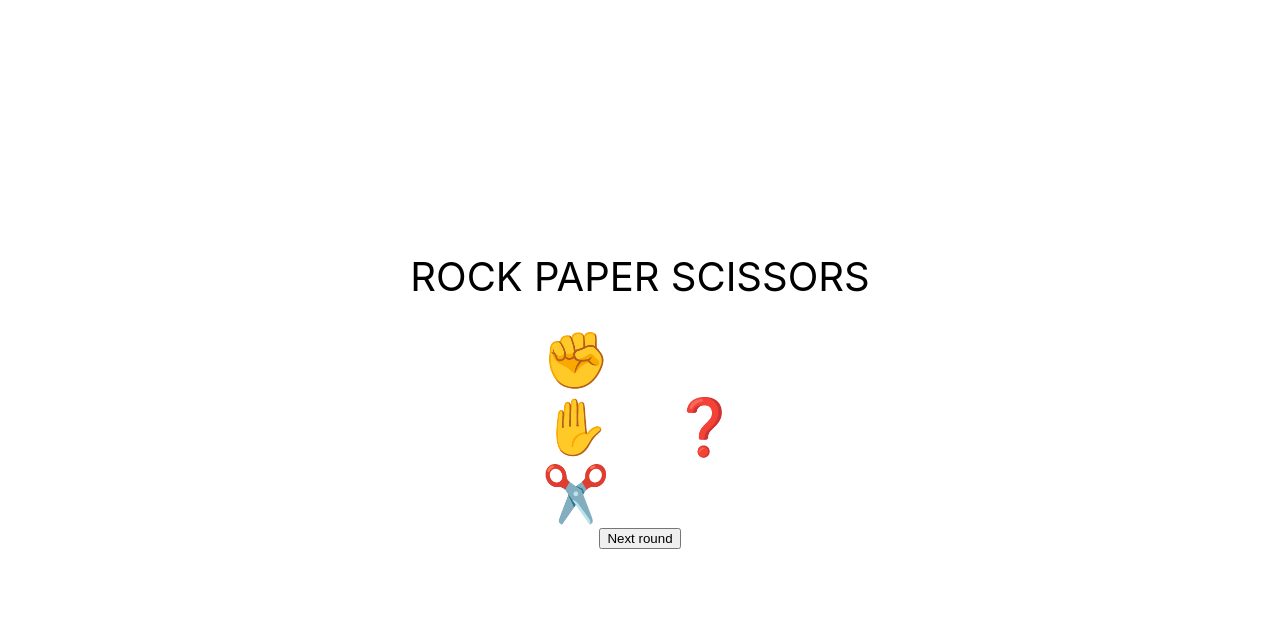
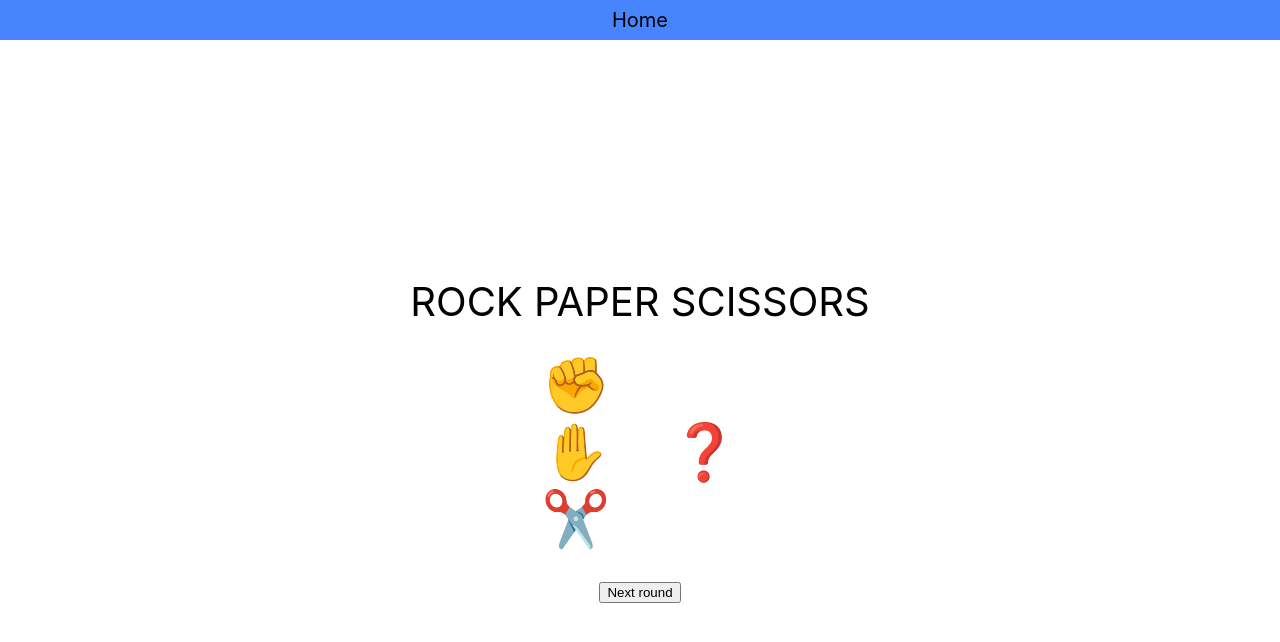
Before and after one commit to himanshushub/react-project-collection, a React (Create React App) app: page /react-project-collection/rock-paper-scissors in a window 1280 px wide. Shown: the top 642 px of the page. Built offline with nearby package versions, Linux system fonts and the light colour scheme.

Commit message:
chore: header changes

```diff
--- a/src/App.css
+++ b/src/App.css
@@ -1,15 +1,10 @@
-.App {
-  text-align: center;
-}
-
-.App-header {
-  min-height: 100vh;
+.app-header {
+  background-color: #4884fc;
+  min-height: 40px;
   display: flex;
   flex-direction: column;
   align-items: center;
   justify-content: center;
+  color: white;
+  font-size: 20px;
 }
-
-.App-link {
-  color: #61dafb;
-}
--- a/src/App.js
+++ b/src/App.js
@@ -6,12 +6,18 @@ import "./App.css";
 
 function App() {
   return (
-    <div className="App">
-      <header className="App-header">
-        <main className="router_content">
-          <RouterProvider router={router} />
-        </main>
+    <div>
+      <header className="app-header">
+        <a
+          href="/react-project-collection"
+          style={{ textDecoration: "none", color: "black" }}
+        >
+          Home
+        </a>
       </header>
+      <main>
+        <RouterProvider router={router} />
+      </main>
     </div>
   );
 }
--- a/src/pages/Home.js
+++ b/src/pages/Home.js
@@ -3,12 +3,9 @@ import { Link } from "react-router-dom";
 export default function Home() {
   return (
     <div>
-      <Link to="/react-project-collection">
-        HOME
-      </Link>
       <Link to="/react-project-collection/rock-paper-scissors">
         Rock Paper Scissors
       </Link>
     </div>
-  )
+  );
 }
--- a/src/projects/rock-paper-scissors/RockPaperScissors.js
+++ b/src/projects/rock-paper-scissors/RockPaperScissors.js
@@ -62,7 +62,15 @@ export default function RockPaperScissors() {
   };
 
   return (
-    <main>
+    <main
+      style={{
+        display: "flex",
+        alignItems: "center",
+        flexDirection: "column",
+        justifyContent: "center",
+        height: "100vh",
+      }}
+    >
       <div style={{ fontSize: "40px", marginBottom: "25px" }}>
         ROCK PAPER SCISSORS
       </div>
@@ -72,6 +80,7 @@ export default function RockPaperScissors() {
           gap: "60px",
           alignItems: "center",
           justifyContent: "center",
+          marginBottom: "10px",
         }}
       >
         <section style={{ display: "flex", flexDirection: "column" }}>
@@ -93,7 +102,7 @@ export default function RockPaperScissors() {
           </div>
         </section>
       </div>
-      <div style={{ fontSize: "30px" }}>
+      <div style={{ fontSize: "30px", marginBottom: "20px" }}>
         {resultRef.current && `Result: ${resultRef.current}`}
       </div>
       <button
--- a/src/router/router.js
+++ b/src/router/router.js
@@ -16,6 +16,6 @@ const route = createBrowserRouter([
     path: "/react-project-collection/rock-paper-scissors",
     element: <RockPaperScissors />,
   },
-])
+]);
 
-export default route
+export default route;
```
